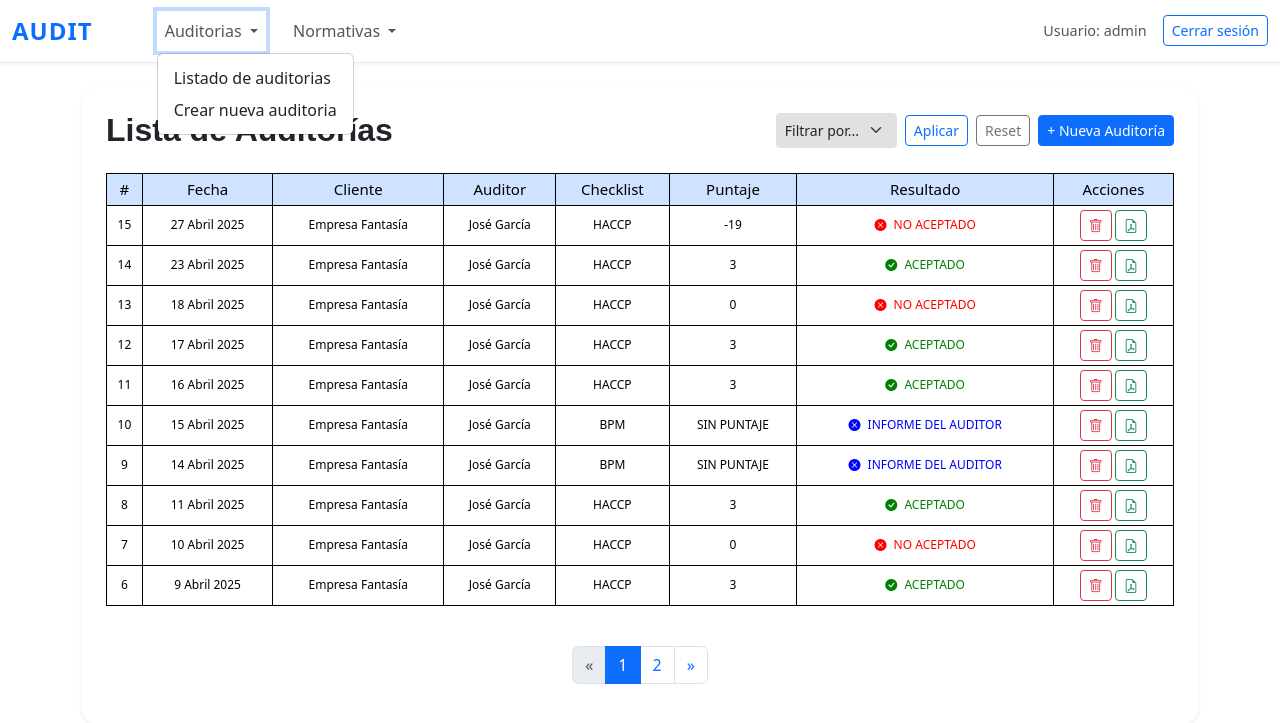
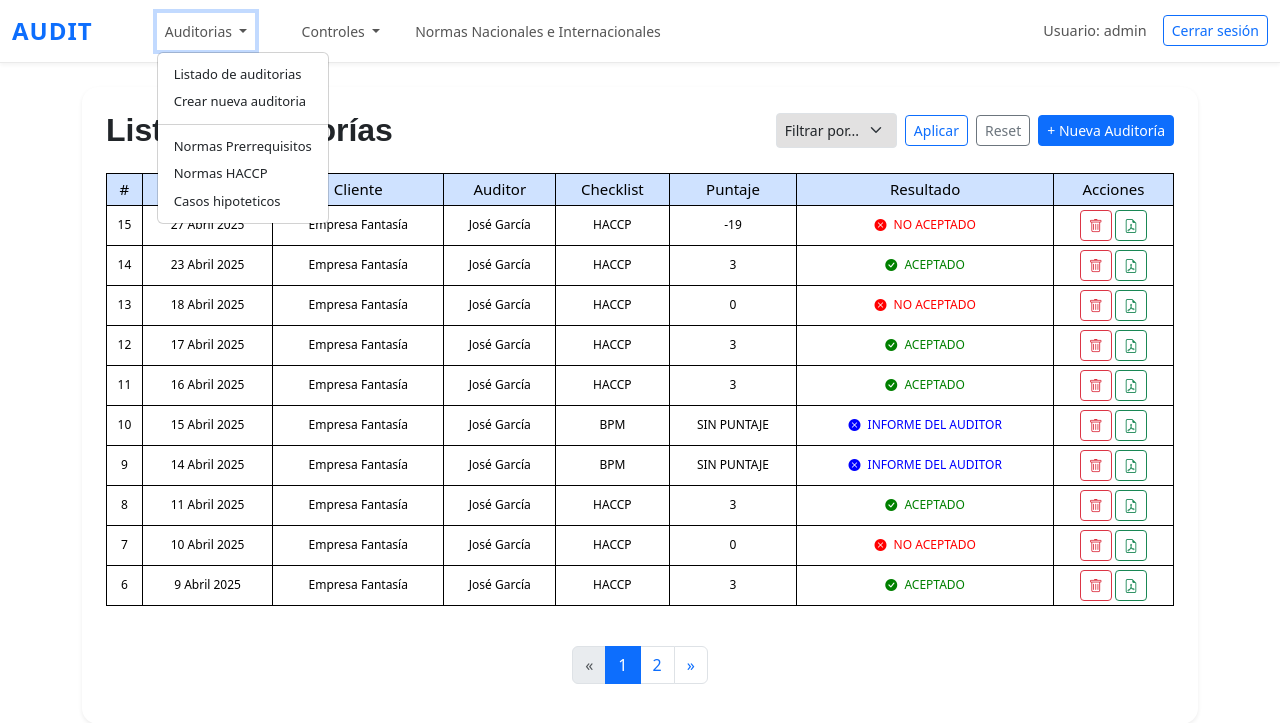
Before and after one commit to albertoborella/proyecto-auditoria, a Django app: page /lista_auditorias/ in a window 1280 px wide, after a click on "Auditorias". Shown: the top 723 px of the page. Run offline with Django 4.2, Linux system fonts and the light colour scheme; a user stored in the database is signed in; data comes from the database, SQL or seed files in the repository; both versions use the stored data as it was after the commit; some libraries are stand-ins or nearby versions.

Commit message:
nav segun quien es logeado

```diff
--- a/app/questions/templates/questions/base.html
+++ b/app/questions/templates/questions/base.html
@@ -57,26 +57,39 @@
 
       <ul class="navbar-nav ms-5 me-auto mb-2 mb-lg-0">
         <li class="nav-item dropdown">
-            <a class="nav-link dropdown-toggle" href="#" id="navbarDropdown" role="button" data-bs-toggle="dropdown" aria-expanded="false">
+          <a class="nav-link dropdown-toggle" style="font-size: 14px; font-weight: 400;" href="#" id="navbarDropdown" role="button" data-bs-toggle="dropdown" aria-expanded="false">
             Auditorias
           </a>
           <ul class="dropdown-menu" aria-labelledby="navbarDropdown">
-              <li><a class="dropdown-item" href="{% url 'lista_auditorias' %}">Listado de auditorias</a></li>
-              {% if user.is_authenticated and user.is_superuser %}
-              <li><a class="dropdown-item" href="{% url 'nueva_auditoria' %}">Crear nueva auditoria</a></li>
-              {% endif %}
+            <li><a class="dropdown-item" style="font-size: 13px; font-weight: 400;" href="{% url 'lista_auditorias' %}">Listado de auditorias</a></li>
+            <li><a class="dropdown-item" style="font-size: 13px; font-weight: 400;" href="{% url 'nueva_auditoria' %}">Crear nueva auditoria</a></li>
+            <li><hr class="dropdown-divider"></li>
+            <li><a class="dropdown-item" style="font-size: 13px; font-weight: 400;" href="{% url 'lista_ppr' %}">Normas Prerrequisitos</a></li>
+            <li><a class="dropdown-item" style="font-size: 13px; font-weight: 400;" href="{% url 'construccion' %}">Normas HACCP</a></li>
+            <li><a class="dropdown-item" style="font-size: 13px; font-weight: 400;" href="{% url 'construccion' %}">Casos hipoteticos</a></li>
           </ul>
         </li>
         <li class="nav-item dropdown">
-            <a class="nav-link dropdown-toggle" href="#" id="navbarDropdown" role="button" data-bs-toggle="dropdown" aria-expanded="false">
-              Normativas
+        </li>
+        {% if user.is_superuser %}
+        <li class="nav-item dropdown">
+          <a class="nav-link dropdown-toggle" style="font-size: 14px; font-weight: 400;" href="#" id="navbarDropdown" role="button" data-bs-toggle="dropdown" aria-expanded="false">
+            Controles
           </a>
           <ul class="dropdown-menu" aria-labelledby="navbarDropdown">
-              <li><a class="dropdown-item" href="{% url 'lista_ppr' %}">Prerequisitos</a></li>
-              <li><a class="dropdown-item" href="{% url 'construccion' %}">HACCP</a></li>
-              <li><hr class="dropdown-divider"></li>
-              <li><a class="dropdown-item" href="{% url 'construccion' %}">Casos hipoteticos</a></li>
+            <li><a class="dropdown-item" style="font-size: 13px; font-weight: 400;" href="#">Calidad de Agua</a></li>
+            <li><a class="dropdown-item" style="font-size: 13px; font-weight: 400;" href="#">Manejo Integral Plagas</a></li>
+            <li><a class="dropdown-item" style="font-size: 13px; font-weight: 400;" href="#">CREHA - Residuos en leche</a></li>
+            <li><a class="dropdown-item" style="font-size: 13px; font-weight: 400;" href="#">ATB + en leche cruda</a></li>
+            <li><a class="dropdown-item" style="font-size: 13px; font-weight: 400;" href="#">Control de Registros</a></li>
+            <li><a class="dropdown-item" style="font-size: 13px; font-weight: 400;" href="#">Procedimientos</a></li>
           </ul>
+        </li>
+        {% endif %}
+        <li>
+          <a class="nav-link" style="font-size: 14px; font-weight: 400;" href="#" id="navbarDropdown" role="button" data-bs-toggle="dropdown" aria-expanded="false">
+            Normas Nacionales e Internacionales
+          </a>
         </li>
       </ul>
 
--- a/app/questions/templates/questions/lista_auditorias.html
+++ b/app/questions/templates/questions/lista_auditorias.html
@@ -21,8 +21,8 @@
                     <select name="valor" class="form-select form-select-sm">
                         <option value="">Selecciona un cliente</option>
                         {% for cliente in clientes %}
-                                <option value="{{ cliente }}" {% if cliente == valor_seleccionado %}selected{% endif %}>
-                                    {{ cliente }}
+                            <option value="{{ cliente.nombre }}" {% if cliente.nombre == valor_seleccionado %}selected{% endif %}>
+                                {{ cliente.nombre }}
                             </option>
                         {% endfor %}
                     </select>
--- a/app/questions/views.py
+++ b/app/questions/views.py
@@ -15,7 +15,7 @@ import re
 from django.forms import modelformset_factory
 from django.utils.text import slugify
 from .forms import AuditoriaForm, PprForm, ReferenciaFormSet
-from .models import Auditoria, PreguntaPredefinida, Respuesta, Checklist, Ppr, Referencia
+from .models import Auditoria, PreguntaPredefinida, Respuesta, Checklist, Ppr, Referencia, Cliente
 
 def superuser_required(view_func):
     decorated_view_func = user_passes_test(lambda user: user.is_superuser)(view_func)
@@ -119,15 +119,17 @@ def resultado_auditoria(request, auditoria_id):
 def lista_auditorias(request):
     filtro = request.GET.get('filtro')
     valor = request.GET.get('valor')
-
     auditorias = Auditoria.objects.all().order_by('-fecha')
-
     # Aplicar filtro
     if filtro == 'cliente' and valor:
-        auditorias = auditorias.filter(cliente=valor)
+        # Obtener el cliente por nombre
+        try:
+            cliente_id = Cliente.objects.get(nombre=valor).id
+            auditorias = auditorias.filter(cliente_id=cliente_id)
+        except Cliente.DoesNotExist:
+            auditorias = auditorias.none()  # Si no existe el cliente, no mostrar auditorías
     elif filtro == 'checklist' and valor:
         auditorias = auditorias.filter(checklist__nombre=valor)
-
     # Procesar puntaje por auditoría
     auditorias_con_puntaje = []
     for auditoria in auditorias:
@@ -140,32 +142,24 @@ def lista_auditorias(request):
         else:
             puntaje_total = "SIN PUNTAJE"
             resultado = "INFORME DEL AUDITOR"
-
         auditorias_con_puntaje.append({
             'auditoria': auditoria,
             'puntaje_total': puntaje_total,
             'resultado': resultado,
             'checklist': auditoria.checklist
         })
-
     # Obtener listas únicas de clientes y tipos de checklist
-    clientes_unicos = Auditoria.objects.values_list('cliente', flat=True).distinct()
+    clientes_unicos = Cliente.objects.values('nombre').distinct()
     tipos_checklist_unicos = Checklist.objects.values_list('nombre', flat=True).distinct()
-
     # Paginación
     paginator = Paginator(auditorias_con_puntaje, 10)
     page_number = request.GET.get('page')
     page_obj = paginator.get_page(page_number)
-
     # Total de auditorías (para numeración descendente)
     total = paginator.count
-
-    # Agregamos índice descendente a cada auditoría
     start_index = page_obj.start_index()
     for idx, item in enumerate(page_obj, start=start_index):
         item['numero_descendente'] = total - idx + 1
-
-
     return render(request, 'questions/lista_auditorias.html', {
         'auditorias': page_obj,
         'page_obj': page_obj,
```
Also changed, not shown: app/questions/templates/questions/home.html (+25 -9 lines), app/db.sqlite3. Lines whose indentation alone changed are shown as unchanged.
